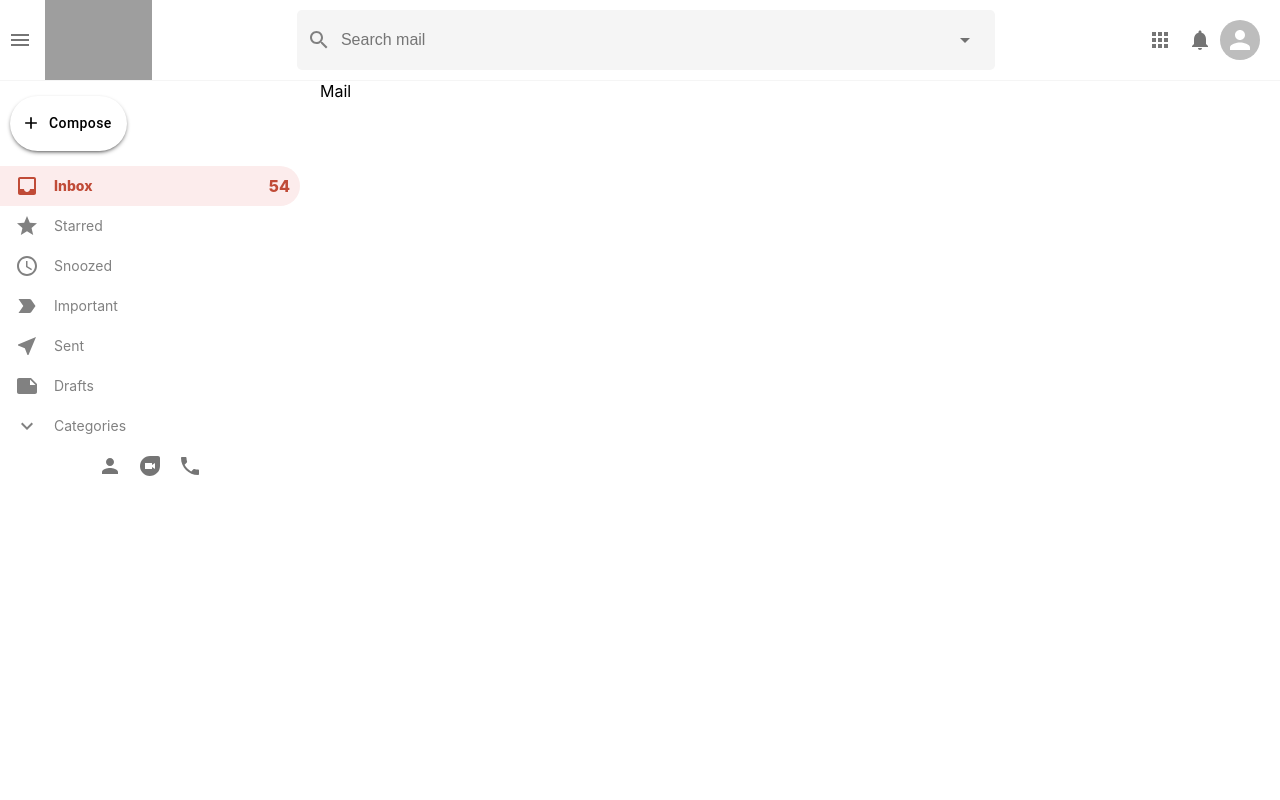
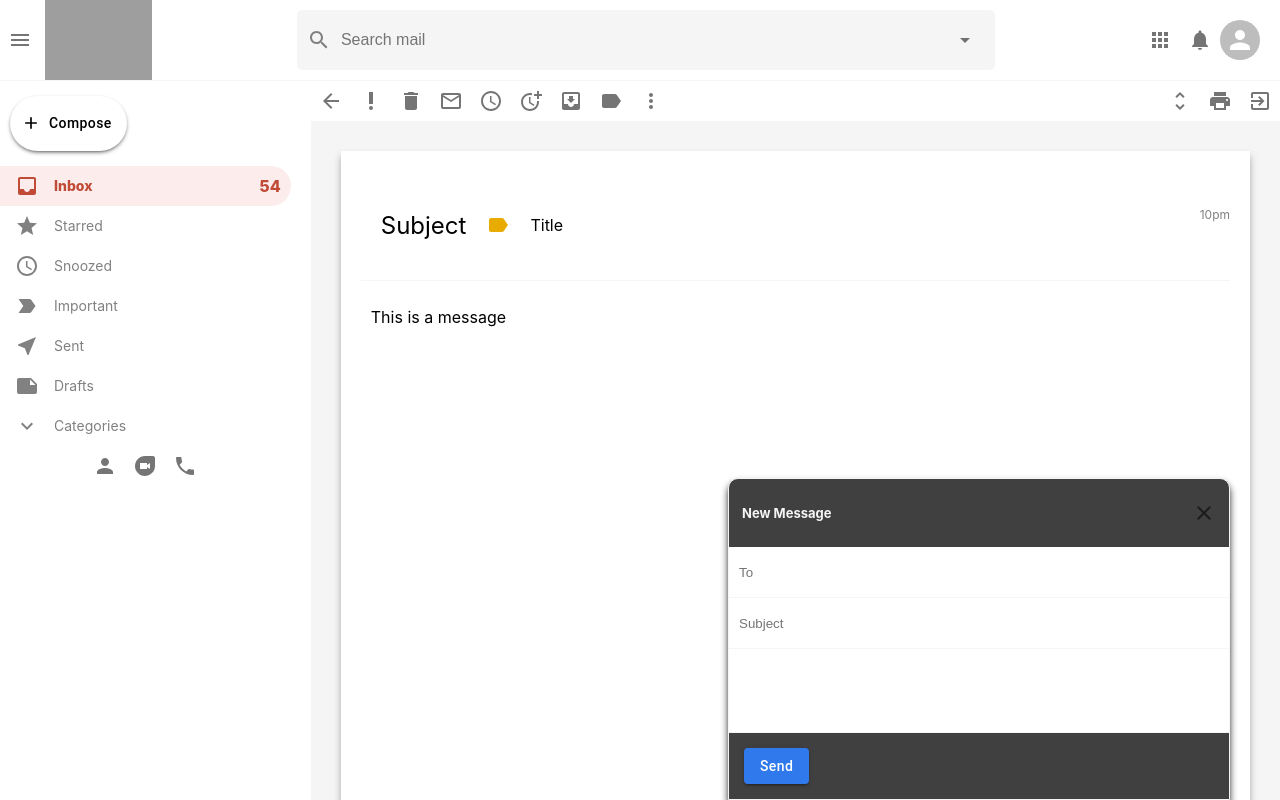
Before and after one commit to BrijeshPujara/Gmail-Clone, a React (Create React App) app in the folder gmail-clone/: page /mail in a window 1280 px wide. Shown: the top 800 px of the page. Built offline with nearby package versions, Linux system fonts and the light colour scheme; grey boxes are pictures that could not be loaded.

Commit message:
Compose option created, integrated react hook forms v7

```diff
--- a/gmail-clone/package.json
+++ b/gmail-clone/package.json
@@ -13,6 +13,7 @@
     "@testing-library/user-event": "^7.2.1",
     "react": "^17.0.2",
     "react-dom": "^17.0.2",
+    "react-hook-form": "^7.28.0",
     "react-redux": "^7.2.6",
     "react-router-dom": "^5.3.0",
     "react-scripts": "5.0.0"
--- a/gmail-clone/src/App.js
+++ b/gmail-clone/src/App.js
@@ -5,6 +5,7 @@ import Sidebar from "./components/Sidebar";
 import { BrowserRouter as Router, Switch, Route, Link } from "react-router-dom";
 import Mail from "./components/Mail";
 import EmailList from "./components/EmailList";
+import SendMail from "./components/SendMail";
 
 function App() {
   return (
@@ -24,6 +25,7 @@ function App() {
             </Route>
           </Switch>
         </div>
+        <SendMail />
       </div>
     </Router>
   );
--- a/gmail-clone/src/app/store.js
+++ b/gmail-clone/src/app/store.js
@@ -1,8 +1,8 @@
 import { configureStore } from '@reduxjs/toolkit';
-import counterReducer from '../features/counterSlice';
+import mailReducer from '../features/mailSlice';
 
 export const store = configureStore({
   reducer: {
-    counter: counterReducer,
+    mail : mailReducer,
   },
 });
--- a/gmail-clone/src/components/EmailList.js
+++ b/gmail-clone/src/components/EmailList.js
@@ -56,7 +56,7 @@ function EmailList() {
 
           <div className="emailList-list">
               <EmailRow
-                  title="Twiiter"
+                  title="Twitter"
                   subject="Arsenal football club has followed you"
                   description="This is a test"
                   time="7pm"
--- a/gmail-clone/src/components/EmailRow.js
+++ b/gmail-clone/src/components/EmailRow.js
@@ -4,10 +4,14 @@ import CheckBoxOutlineBlankIcon from "@mui/icons-material/CheckBoxOutlineBlank";
 import StarOutlineIcon from "@mui/icons-material/StarOutline";
 import LabelImportantIcon from "@mui/icons-material/LabelImportant";
 import { IconButton } from "@mui/material";
+import { useHistory } from "react-router-dom";
+
 
 function EmailRow({ id, title, subject, description, time }) {
+    const history = useHistory();
+
   return (
-    <div className="emailRow">
+    <div onClick={ () => history.push ("/mail")} className="emailRow">
       <div className="emailRow-options">
         <IconButton>
           <CheckBoxOutlineBlankIcon />
--- a/gmail-clone/src/components/Mail.css
+++ b/gmail-clone/src/components/Mail.css
@@ -0,0 +1,59 @@
+.mail {
+    flex: 1;
+    background-color: whitesmoke;
+}
+
+.mail-tools {
+    display: flex;
+    justify-content: space-between;
+    background-color: white;
+}
+
+.mail-toolsLeft {
+    display: flex;
+}
+
+.mail-body {
+    display: flex;
+    flex-direction: column;
+    margin: 30px;
+    background-color: white;
+    padding: 20px;
+    height: 100vh;
+    box-shadow: 0px 5px 7px 0px rgb(172, 169, 169);
+}
+
+.mail-bodyHeader{
+    display: flex;
+    align-items: center;
+    border-bottom: 1px solid whitesmoke;
+    padding: 20px;
+    position: relative;
+}
+
+.mail-important {
+    color: #e8ab02 !important;
+}
+
+.mail-bodyHeader > h2 {
+    font-weight: 400;
+    margin-right: 20px;
+}
+
+.mail-bodyHeader > p {
+    margin-left: 20px;
+}
+
+.mail-message > p {
+   padding: 10px;
+   margin-right: 20px;
+   overflow: break-word;
+}
+
+.mail-time {
+    position: absolute;
+    top: 24px;
+    right: 0;
+    font-size: 12px;
+    color: grey;
+}
--- a/gmail-clone/src/components/Mail.js
+++ b/gmail-clone/src/components/Mail.js
@@ -1,10 +1,80 @@
-import React from 'react'
-import "./Mail.css"
+import { IconButton } from "@mui/material";
+import React from "react";
+import "./Mail.css";
+import ArrowBackIcon from "@mui/icons-material/ArrowBack";
+import PriorityHighIcon from "@mui/icons-material/PriorityHigh";
+import DeleteIcon from "@mui/icons-material/Delete";
+import MailOutlineIcon from "@mui/icons-material/MailOutline";
+import AccessTimeIcon from "@mui/icons-material/AccessTime";
+import MoreTimeIcon from "@mui/icons-material/MoreTime";
+import MoveToInboxIcon from "@mui/icons-material/MoveToInbox";
+import LabelIcon from "@mui/icons-material/Label";
+import MoreVertIcon from "@mui/icons-material/MoreVert";
+import UnfoldMoreIcon from "@mui/icons-material/UnfoldMore";
+import PrintIcon from "@mui/icons-material/Print";
+import ExitToAppIcon from "@mui/icons-material/ExitToApp";
+import { useHistory } from "react-router-dom";
 
 function Mail() {
+  const history = useHistory();
+
   return (
-    <div className='mail'>Mail</div>
-  )
+    <div className="mail">
+      <div className="mail-tools">
+        <div className="mails-toolsLeft">
+          <IconButton onClick={() => history.push("/")}>
+            <ArrowBackIcon />
+          </IconButton>
+          <IconButton>
+            <PriorityHighIcon />
+          </IconButton>
+          <IconButton>
+            <DeleteIcon />
+          </IconButton>
+          <IconButton>
+            <MailOutlineIcon />
+          </IconButton>
+          <IconButton>
+            <AccessTimeIcon />
+          </IconButton>
+          <IconButton>
+            <MoreTimeIcon />
+          </IconButton>
+          <IconButton>
+            <MoveToInboxIcon />
+          </IconButton>
+          <IconButton>
+            <LabelIcon />
+          </IconButton>
+          <IconButton>
+            <MoreVertIcon />
+          </IconButton>
+        </div>
+        <div className="mail-toolsRight">
+          <IconButton>
+            <UnfoldMoreIcon />
+          </IconButton>
+          <IconButton>
+            <PrintIcon />
+          </IconButton>
+          <IconButton>
+            <ExitToAppIcon />
+          </IconButton>
+        </div>
+      </div>
+      <div className="mail-body">
+        <div className="mail-bodyHeader">
+          <h2>Subject</h2>
+          <LabelIcon className="mail-important" />
+          <p>Title</p>
+          <p className="mail-time">10pm</p>
+        </div>
+        <div className="mail-message">
+          <p> This is a message </p>
+        </div>
+      </div>
+    </div>
+  );
 }
 
-export default Mail
+export default Mail;
--- /dev/null
+++ b/gmail-clone/src/components/SendMail.css
@@ -0,0 +1,64 @@
+.sendMail {
+    position: absolute;
+    bottom: 0px;
+    right: 50px;
+    background-color: #404040;
+    width: 40%;
+    height: 40%;
+    max-width: 500px;
+    border-top-left-radius: 10px;
+    border-top-right-radius: 10px;
+    display: flex;
+    flex-direction: column;
+    border: 1px solid whitesmoke;
+    box-shadow: 0px 5px 7px 0px rgb(44, 42, 42);
+}
+
+.sendMail-header {
+  padding: 13px;
+  display: flex;
+  justify-content: space-between;
+  align-items: center;
+  color: rgb(29, 27, 27);
+}
+
+.sendMail-header > h3 {
+    color: whitesmoke;
+    font-size: 13px;
+}
+
+.sendMail-send {
+    background-color: #3079ed !important;
+    text-transform: capitalize !important;
+    margin: 15px !important;
+}
+
+.sendMail-close {
+    cursor: pointer;
+}
+
+.sendMail > form{
+    display: flex;
+    flex: 1;
+    flex-direction: column;
+}
+
+.sendMail-error {
+    background-color: white;
+    color: red;
+    text-align: right;
+    padding: 2px;
+    margin: 0px;
+}
+
+.sendMail > form > input {
+   height: 30px;
+   padding: 10px;
+   border: none;
+   border-bottom: 1px solid whitesmoke;
+   outline: none;
+}
+
+.sendMail-message {
+    flex: 1;
+}
--- /dev/null
+++ b/gmail-clone/src/components/SendMail.js
@@ -0,0 +1,67 @@
+import { Button } from "@mui/material";
+import React from "react";
+import "./SendMail.css";
+import CloseIcon from "@mui/icons-material/Close";
+import { useForm } from "react-hook-form";
+
+function SendMail() {
+  const {
+    register,
+    handleSubmit,
+    watch,
+    formState: { errors },
+  } = useForm();
+
+  const onSubmit = (formData) => {
+    console.log(formData);
+  };
+
+  return (
+    <div className="sendMail">
+      <div className="sendMail-header">
+        <h3>New Message</h3>
+        <CloseIcon className="sendMail-close" />
+      </div>
+
+      <form onSubmit={handleSubmit(onSubmit)}>
+        <input
+          {...register("to", { required: true })}
+          placeholder="To"
+          type="text"
+        />
+        {errors.to && (<p className="sendMail-error">To is required!</p>)}
+
+        <input
+          {...register("subject", { required: true })}
+          placeholder="Subject"
+          type="text"
+        />
+        {errors.subject && (
+          <p className="sendMail-error">Subject is required!</p>
+        )}
+
+        <input
+          {...register("message", { required: true })}
+          type="text"
+          className="sendMail-message"
+        />
+        {errors.message && (
+          <p className="sendMail-error">Message is required!</p>
+        )}
+
+        <div className="sendMail-options">
+          <Button
+            className="sendMail-send"
+            variant="contained"
+            color="primary"
+            type="submit"
+          >
+            Send
+          </Button>
+        </div>
+      </form>
+    </div>
+  );
+}
+
+export default SendMail;
--- /dev/null
+++ b/gmail-clone/src/features/mailSlice.js
@@ -0,0 +1,22 @@
+import { createSlice } from "@reduxjs/toolkit";
+
+export const mailSlice = createSlice({
+  name: "mail",
+  initialState: {
+    sendMessageIsOpen: false,
+  },
+  reducers: {
+    openSendMessage: (state) => {
+      state.sendMessageIsOpen = true;
+    },
+    closeSendMessage: (state) => {
+      state.sendMessageIsOpen = false;
+    },
+  },
+});
+
+export const { openSendMessage, closeSendMessage } = mailSlice.actions;
+
+export const selectSendMessageIsOpen = (state) => state.mail.selectSendMessageIsOpen;
+
+export default mailSlice.reducer;
```
Also changed, not shown: gmail-clone/src/features/counterSlice.js (deleted), 2 other files (tests, documents, lock files or other folders).
